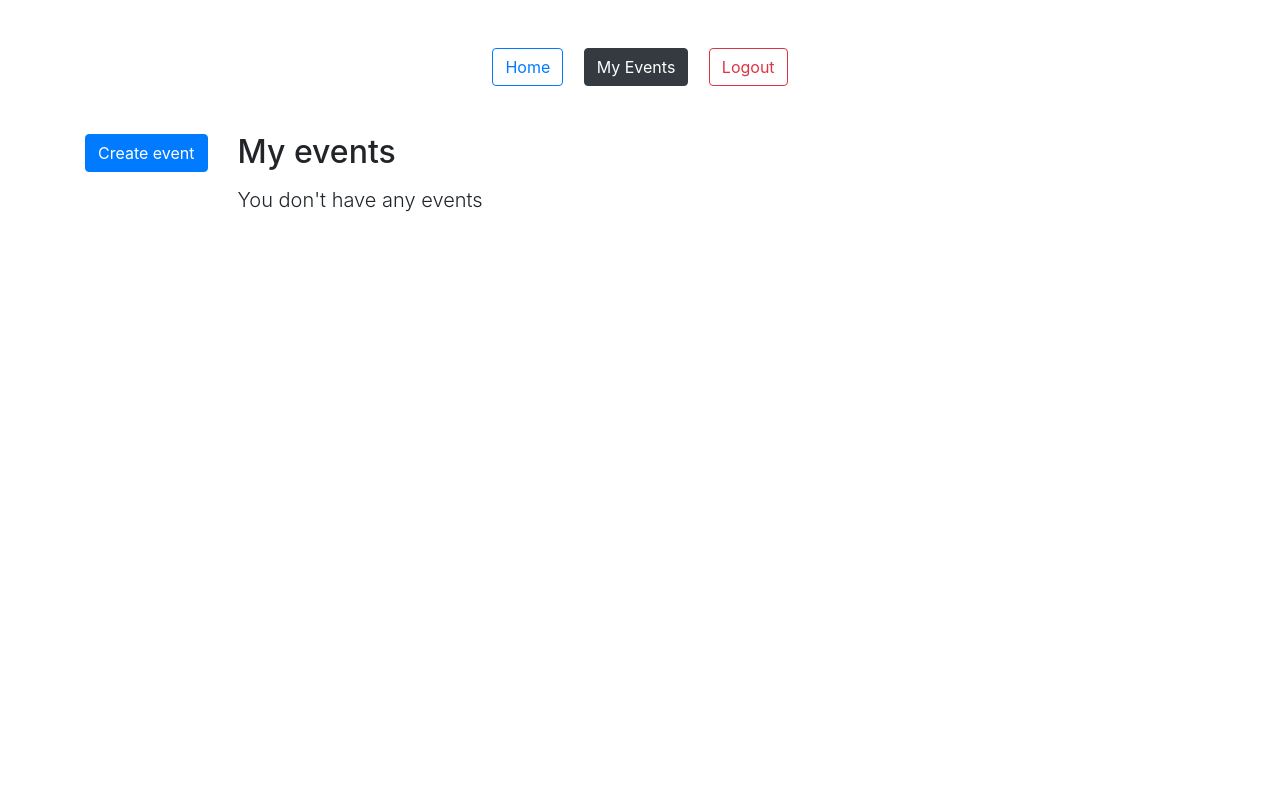
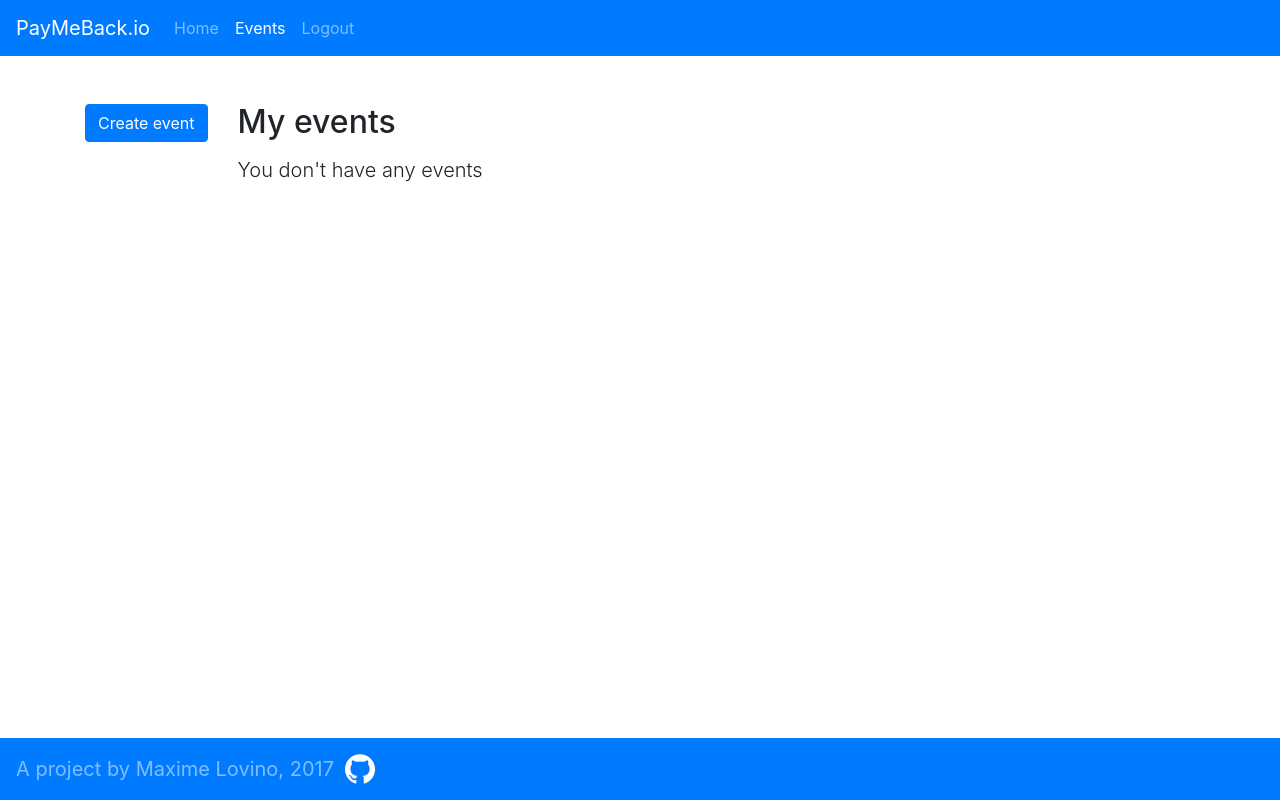
Before and after one commit to maximelovino/PayMeBack.io, a PHP site: page /events.php in a window 1280 px wide. Run offline with PHP 8.4, Linux system fonts and the light colour scheme; the visitor is signed in with stand-in values (Sample User, id 1); data that the repository does not hold is empty; some libraries are stand-ins or nearby versions.

Commit message:
Added navbar and footer

```diff
--- a/src/events.php
+++ b/src/events.php
@@ -157,9 +157,11 @@ if (isset($_POST['newExpense'])) {
 </head>
 
 <body>
+<?php
+include "navbar.html";
+?>
 <div class="container mt-5">
 	<?php
-	include 'navbar.html';
 	if (isset($_GET['id'])) {
 		include 'singleEventPageBody.php';
 	} else {
@@ -168,8 +170,10 @@ if (isset($_POST['newExpense'])) {
 	?>
 
 </div>
+<?php
+include "footer.html"
+?>
 <script type="text/javascript">
-    $("#eventsLink").toggleClass("btn-outline-dark");
-    $("#eventsLink").toggleClass("btn-dark");
+    $("#eventsLink").toggleClass("active");
 </script>
 </body>
--- a/src/expenseCreationModal.php
+++ b/src/expenseCreationModal.php
@@ -84,7 +84,7 @@
                         <label for="expenseMaker">Who paid for it?</label>
 						<?php
 						$userSelected = $_SESSION['username'];
-						$class = "form-control";
+						$class = "custom-select form-control";
 						if ($redraw) {
 							$userSelected = $_SESSION['expenseMaker'];
 							if (!$_SESSION['validExpenseMaker']) {
--- /dev/null
+++ b/src/footer.html
@@ -0,0 +1,5 @@
+<nav class="navbar fixed-bottom navbar-expand-lg navbar-dark bg-primary">
+    <a id="homeLink" class="navbar-brand navbar-text" href="https://github.com/maximelovino/PayMeBack.io"
+       target="_blank">A project by Maxime Lovino, 2017 &nbsp<img
+            class="d-inline-block align-top" height="30" width="30" src="assets/GitHub-Mark-Light-120px-plus.png"></a>
+</nav>
--- a/src/navbar.html
+++ b/src/navbar.html
@@ -1,7 +1,14 @@
-<div class="row justify-content-md-center" id="navbar">
-    <div class="col-md-auto">
-        <a href="home.php" class="btn btn-outline-primary mx-2" id="homeLink">Home</a>
-        <a href="events.php" class="btn btn-outline-dark mx-2" id="eventsLink">My Events</a>
-        <a href="logout.php" class="btn btn-outline-danger mx-2" id="logoutLink">Logout</a>
+<nav class="navbar sticky-top navbar-expand-lg navbar-dark bg-primary">
+    <a class="navbar-brand" href="index.php">PayMeBack.io</a>
+    <button class="navbar-toggler" type="button" data-toggle="collapse" data-target="#navbarText"
+            aria-controls="navbarText" aria-expanded="false" aria-label="Toggle navigation">
+        <span class="navbar-toggler-icon"></span>
+    </button>
+    <div class="collapse navbar-collapse" id="navbarText">
+        <div class="navbar-nav mr-auto">
+            <a id="homeLink" class="nav-item nav-link" href="index.php">Home</a>
+            <a id="eventsLink" class="nav-item nav-link" href="events.php">Events</a>
+            <a id="logoutLink" class="nav-item nav-link" href="logout.php">Logout</a>
+        </div>
     </div>
-</div>
+</nav>
--- /dev/null
+++ b/src/navbarNoLinks.html
@@ -0,0 +1,3 @@
+<nav class="navbar navbar-expand-lg navbar-dark bg-primary">
+    <a class="navbar-brand" href="index.php">PayMeBack.io</a>
+</nav>
```
Also changed, not shown: src/home.php (+7 -5 lines), src/index.php (+12 -9 lines), src/signup.php (+12 -8 lines), src/assets/GitHub-Mark-Light-120px-plus.png (added).
